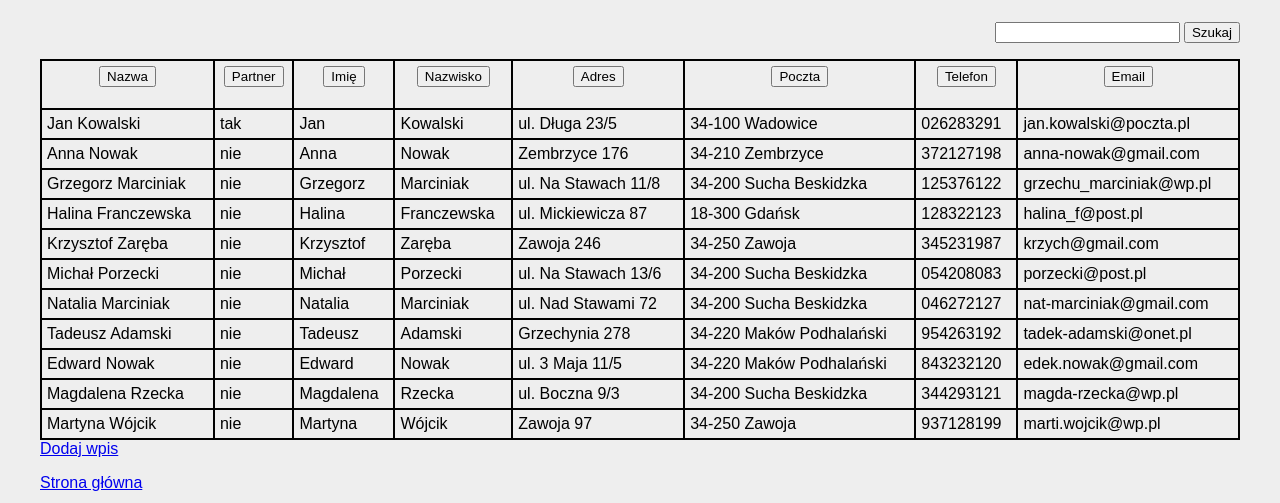
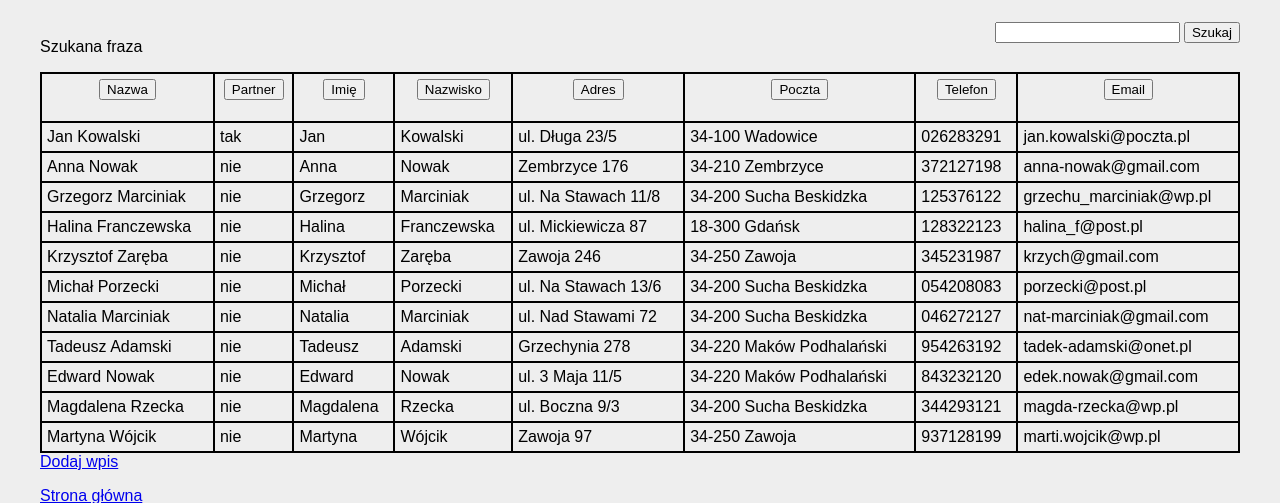
Before and after one commit to MikiWojak/Zamowienia, a PHP site: page /klienci.php in a window 1280 px wide. Shown: the part 76-579 px from the top of the page. Run offline with PHP 8.4, Linux system fonts and the light colour scheme; data comes from the database, SQL or seed files in the repository.

Commit message:
Pole z wyszukana fraza
Pole obok okienka wyszukiwania
Pokazuje,jaka fraza jest obecnie wyszukiwana

```diff
--- a/klienci.php
+++ b/klienci.php
@@ -201,11 +201,17 @@ catch(Exception $e)
     <div class="container">
        <main>
             <article>
-               <div class="szukaj">
-                    <form method="post">
-                        <input type="text" name="fraza">
-                        <input type="submit" value="Szukaj">
-                    </form>
+                <div>
+                    <div class="szukana">
+                        <p>Szukana fraza</p>
+                    </div>
+                    <div class="szukaj">
+                        <form method="post">
+                            <input type="text" name="fraza">
+                            <input type="submit" value="Szukaj">
+                        </form>
+                    </div>
+                    <div style="clear: both;"></div>
                 </div>
             </article>
 
--- a/style.css
+++ b/style.css
@@ -42,8 +42,18 @@ footer p
     text-align: center;
 }
 
+.szukana
+{
+    float: left;
+    width: 50%;
+    vertical-align: middle;
+}
+
 .szukaj
 {
-    margin-bottom: 10px;
+    float: left;
+    width: 50%;
     text-align: right;
+    margin-top: auto;
+    margin-bottom: auto;
 }
```
